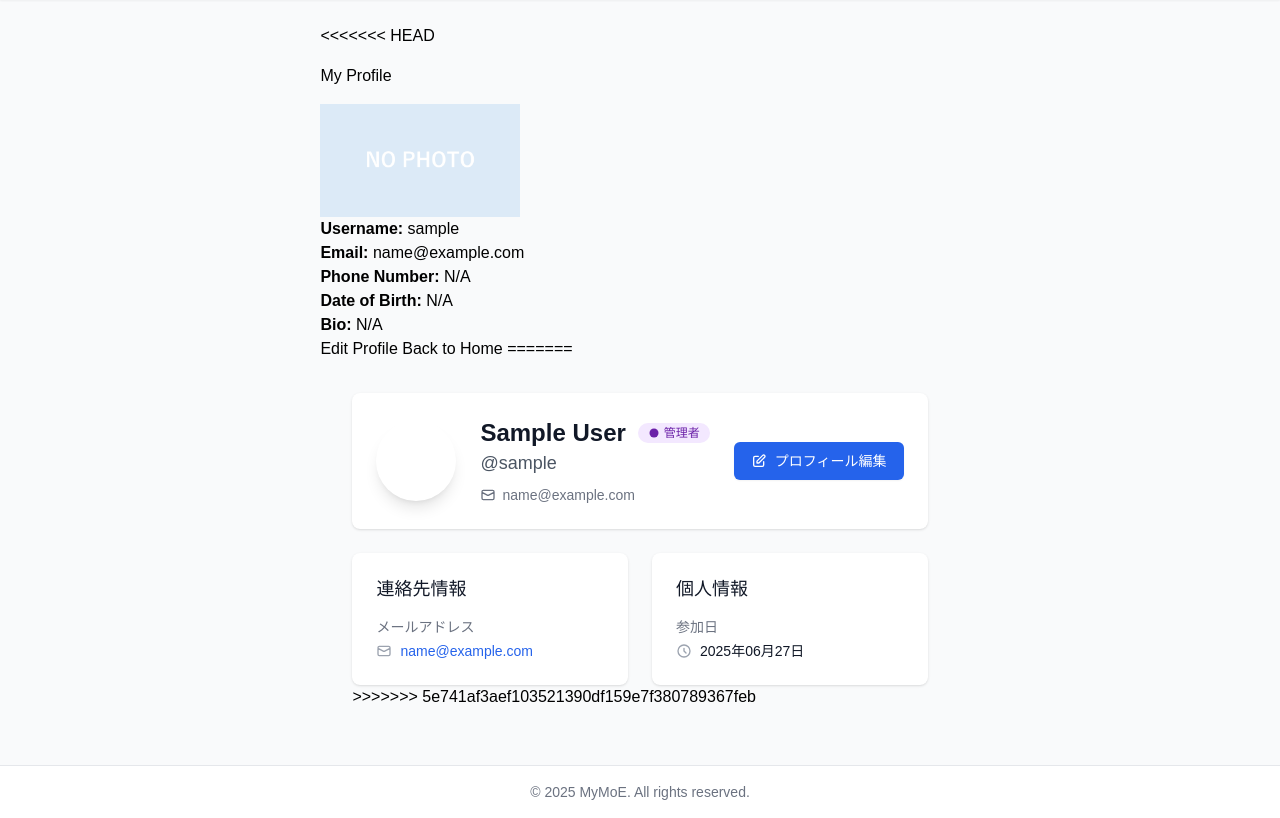
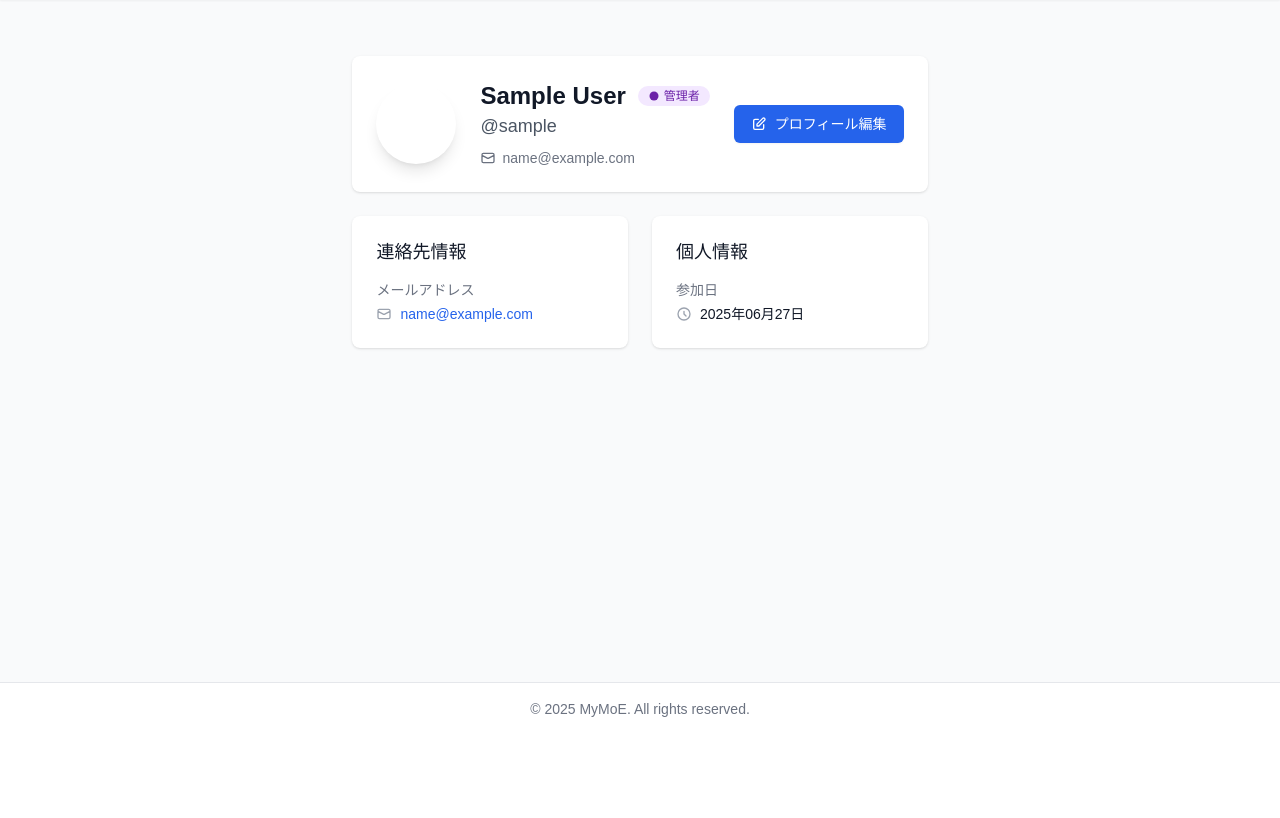
Before and after one commit to toryoto/MyMoE, a Django app: page /profiles/1/ in a window 1280 px wide. Shown: the part 65-883 px from the top of the page. After the commit the page ends 782 px from the top, so only its background shows below. Run offline with Django 5.2, Linux system fonts and the light colour scheme; the visitor is signed in with stand-in values (Sample User, id 1); data comes from the database, SQL or seed files in the repository; some libraries are stand-ins or nearby versions.

Commit message:
一旦自分のものをコメントアウトで衝突解消

```diff
--- a/template/profiles/employee_profile_detail.html
+++ b/template/profiles/employee_profile_detail.html
@@ -3,7 +3,7 @@
 {% block title %}{{ profile.user.get_full_name|default:profile.user.username }}のプロフィール - MyMoE{% endblock %}
 
 {% block content %}
-<<<<<<< HEAD
+<!-- <<<<<<< HEAD
 <div class="container">
     <h2 class="my-4">My Profile</h2>
     <div class="profile-photo">
@@ -21,7 +21,7 @@
     <p><strong>Bio:</strong> {{ profile.bio|default:"N/A" }}</p>
     <a href="{% url 'profile_edit' %}" class="btn btn-primary">Edit Profile</a>
     <a href="{% url 'mymoe_home' %}" class="btn btn-secondary">Back to Home</a>
-=======
+======= -->
 <div class="max-w-5xl mx-auto px-4 sm:px-6 lg:px-8 py-8">
     <!-- プロフィールヘッダー -->
     <div class="bg-white overflow-hidden shadow rounded-lg mb-6">
@@ -256,7 +256,7 @@
         </div>
     </div>
     {% endif %}
->>>>>>> 5e741af3aef103521390df159e7f380789367feb
+
 </div>
 
 {% if request.user.is_hr %}
```
